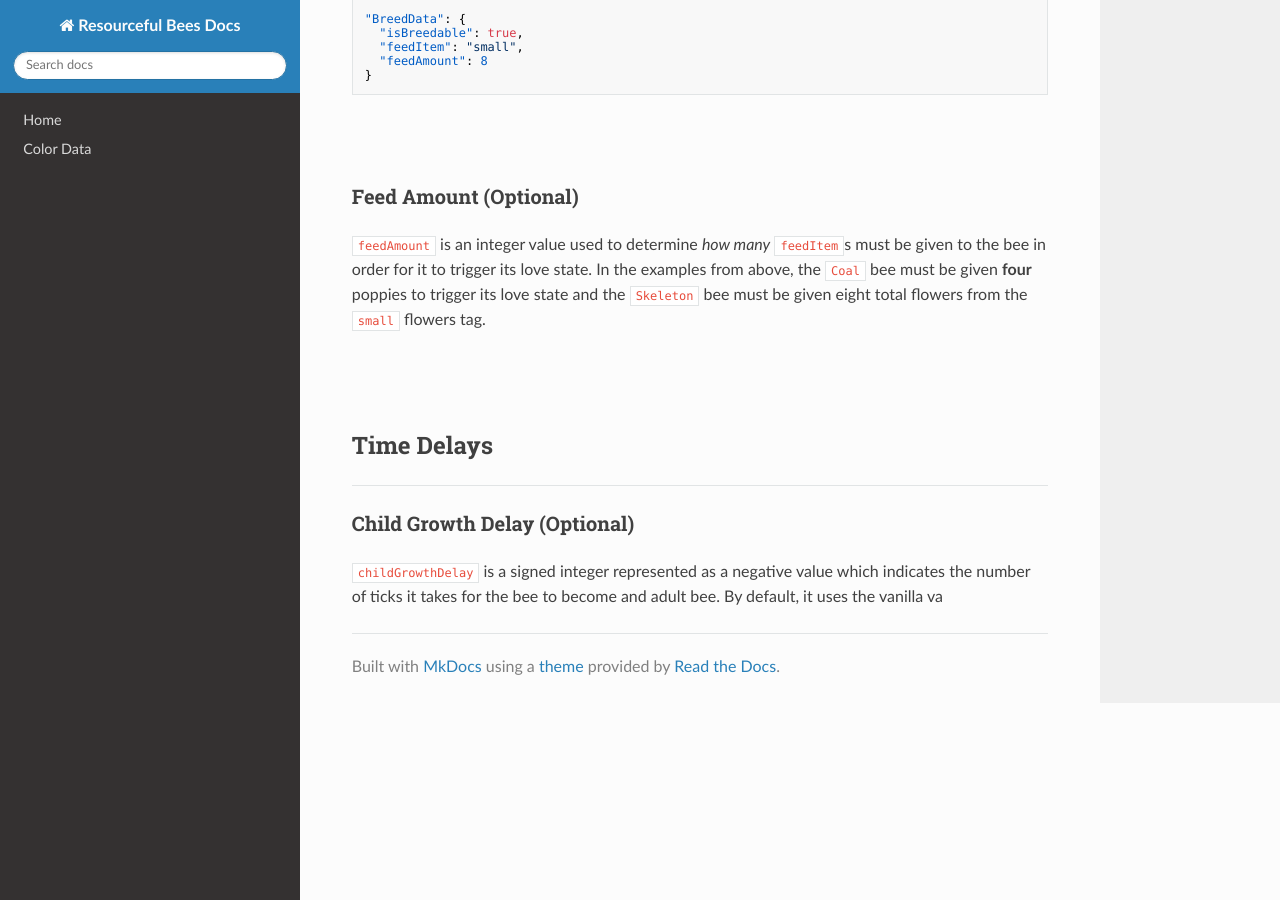
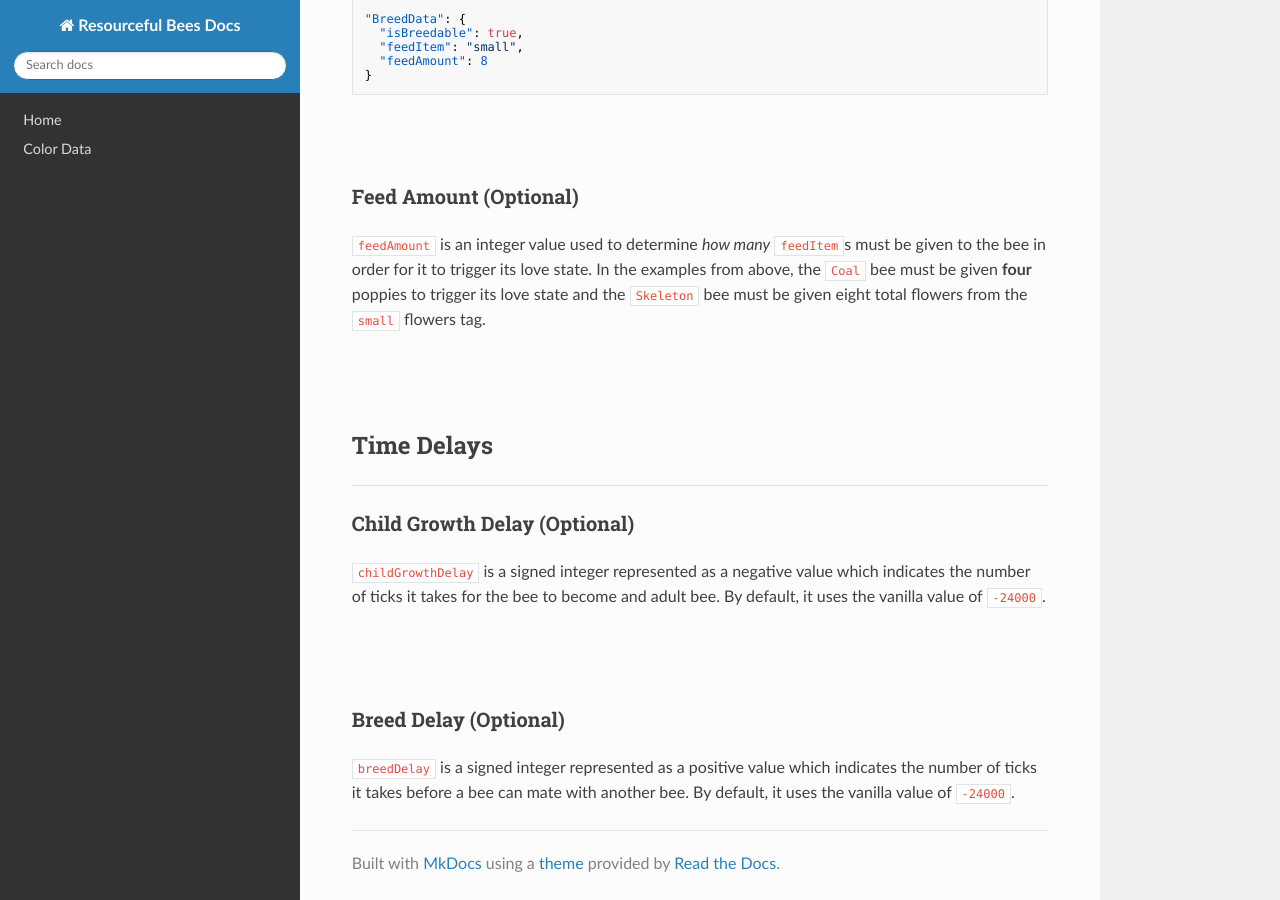
Before and after one commit to Team-Resourceful/ResourcefulBeesDocs, an MkDocs documentation site: the page built from docs/bee_data/breed_data.md, in a window 1280 px wide and 900 px high, scrolled down 2659 px. Built offline with MkDocs 1.6.1, drawn with Linux system fonts in a browser that asks for light colours; nearby versions of some CDN libraries.

Commit message:
docs/bee_data/breed_data.md updated from https://stackedit.io/

```diff
--- a/docs/bee_data/breed_data.md
+++ b/docs/bee_data/breed_data.md
@@ -122,9 +122,16 @@ Skeleton:
 
 ### **Child Growth Delay** (Optional)
 
-`childGrowthDelay` is a signed integer represented as a negative value which indicates the number of ticks it takes for the bee to become and adult bee. By default, it uses the vanilla va
+`childGrowthDelay` is a signed integer represented as a negative value which indicates the number of ticks it takes for the bee to become and adult bee. By default, it uses the vanilla value of `-24000`.
+
+<br>
+<br>
+
+### **Breed Delay** (Optional)
+
+`breedDelay` is a signed integer represented as a positive value which indicates the number of ticks it takes before a bee can mate with another bee. By default, it uses the vanilla value of `-24000`.
 <!--stackedit_data:
-eyJoaXN0b3J5IjpbNjk2NDQyNjc3LDI4NTc1Mzk2NiwtMTk5Mj
+eyJoaXN0b3J5IjpbOTI4NTg5NjgxLDI4NTc1Mzk2NiwtMTk5Mj
 k0NTQxOCwtMTExMzk3ODgxMCwxMDc4MDUwNTIsLTc1MzkxNzMw
 MSw4MTAwMTc3MTldfQ==
 -->
```
